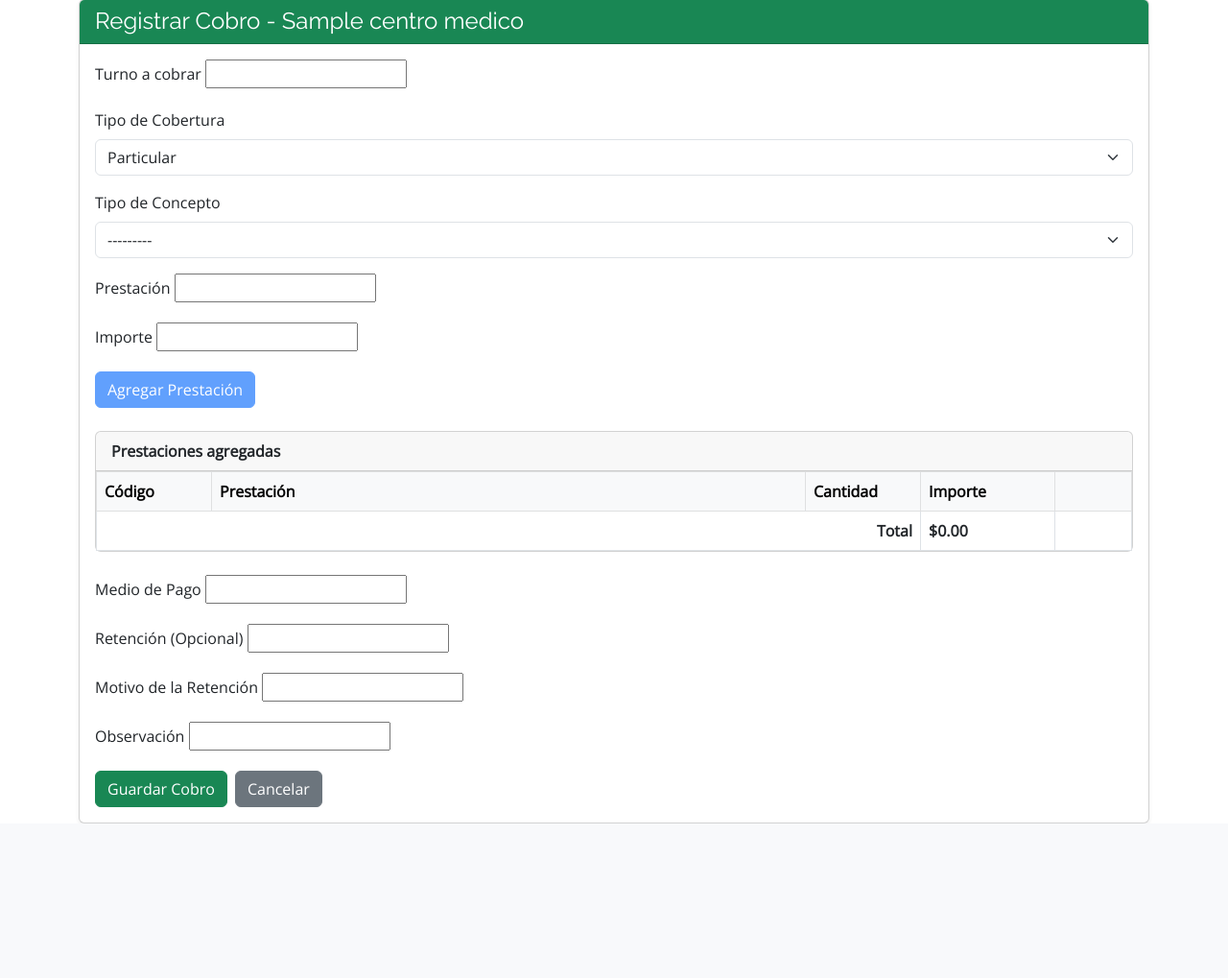
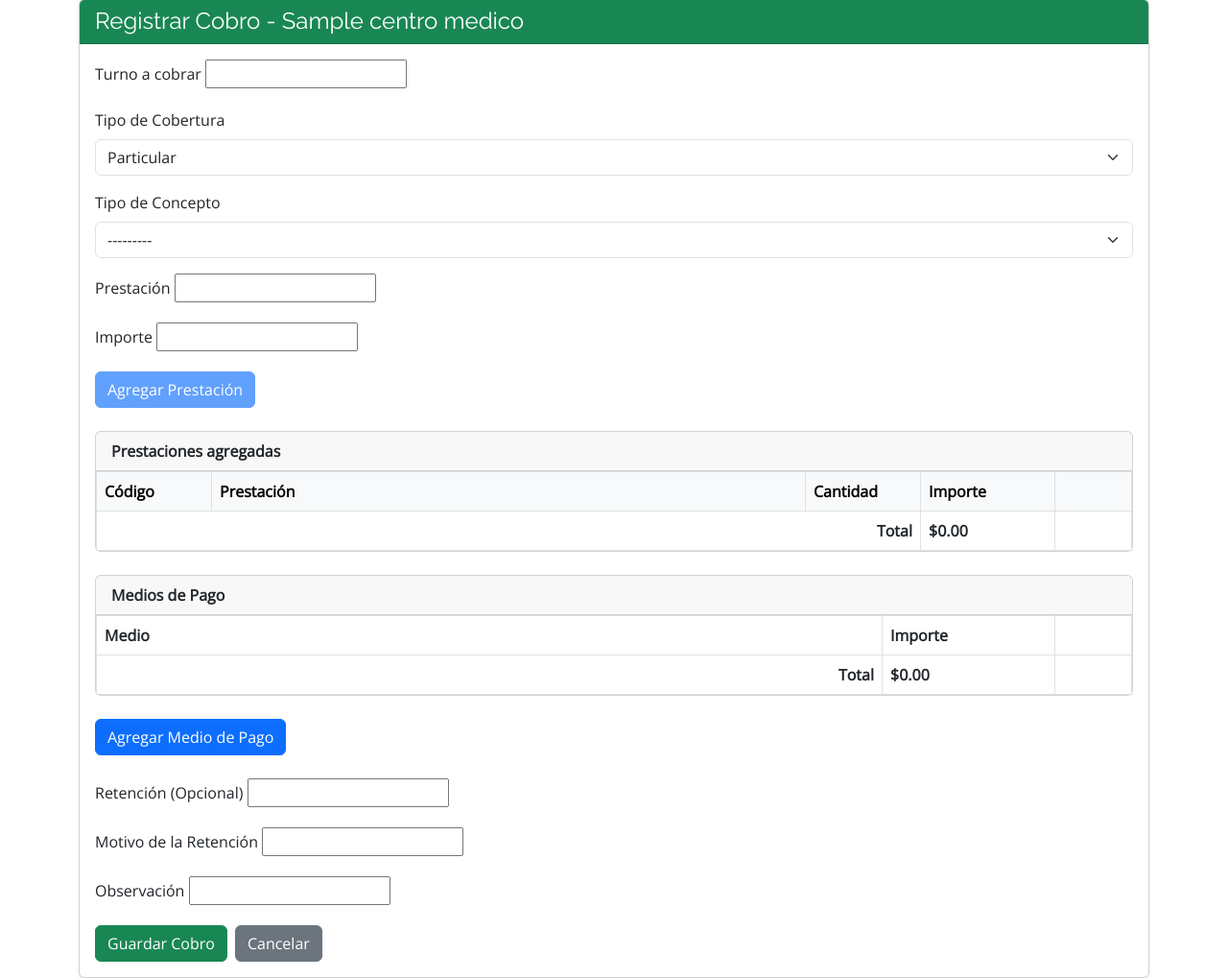
Before and after one commit to Santoni07/SanMartinConsultorio, a Django app: template caja/templates/caja/registrar_cobro.html in a window 1280 px wide. Shown: the part 165-1184 px from the top of the page at 96% size. Before the commit the page ends 1023 px from the top, so only its background shows below. Run offline with Django 5.2, Linux system fonts and the light colour scheme; the template is opened without the code that fills it: most values are stand-ins (such as "Sample title", 1, 10 or a date in 2020); form fields are guessed from the names that the template uses; lists and menus that the app fills with data are empty; some libraries are stand-ins or nearby versions.

Commit message:
(feat) Separar javascript de registrar cobro

```diff
--- /dev/null
+++ b/caja/static/caja/js/registrar_cobro.js
@@ -0,0 +1,12 @@
+/*
+========================================================
+ Centro Médico San Martín
+ Registrar Cobro
+========================================================
+*/
+
+document.addEventListener("DOMContentLoaded", function () {
+
+    console.log("Registrar Cobro inicializado.");
+
+});
--- a/caja/templates/caja/registrar_cobro.html
+++ b/caja/templates/caja/registrar_cobro.html
@@ -229,15 +229,92 @@
                 <!-- MEDIO DE PAGO -->
                 <!-- ========================= -->
 
-                <div class="mb-3">
+               <div class="card mb-4">
 
-                    <label class="form-label">
-                        Medio de Pago
-                    </label>
+    <div class="card-header">
 
-                    {{ form.medio_pago }}
+        <strong>
 
-                </div>
+            Medios de Pago
+
+        </strong>
+
+    </div>
+
+    <div class="card-body p-0">
+
+        <table
+            class="table table-bordered table-hover mb-0"
+            id="tabla_medios_pago">
+
+            <thead>
+
+                <tr>
+
+                    <th>
+                        Medio
+                    </th>
+
+                    <th style="width:180px">
+                        Importe
+                    </th>
+
+                    <th style="width:80px"></th>
+
+                </tr>
+
+            </thead>
+
+            <tbody>
+
+            </tbody>
+
+            <tfoot>
+
+                <tr>
+
+                    <th class="text-end">
+
+                        Total
+
+                    </th>
+
+                    <th id="total_medios">
+
+                        $0.00
+
+                    </th>
+
+                    <th></th>
+
+                </tr>
+
+            </tfoot>
+
+        </table>
+
+    </div>
+
+</div>
+
+<div class="mb-4">
+
+    <button
+    type="button"
+    class="btn btn-primary"
+    data-bs-toggle="modal"
+    data-bs-target="#modalMedioPago">
+
+    Agregar Medio de Pago
+
+</button>
+
+</div>
+
+<input
+    type="hidden"
+    id="medios_pago_json"
+    name="medios_pago_json">
 
                 <!-- ========================= -->
                 <!-- RETENCIÓN -->
@@ -314,262 +391,116 @@
     </div>
 
 </div>
+<!-- ========================================= -->
+<!-- MODAL MEDIO DE PAGO -->
+<!-- ========================================= -->
 
-<!-- ================================================= -->
-<!-- CARGAR PRESTACIONES SEGÚN TIPO -->
-<!-- ================================================= -->
+<div
+    class="modal fade"
+    id="modalMedioPago"
+    tabindex="-1"
+>
 
-<script>
+    <div class="modal-dialog">
 
-document.addEventListener('DOMContentLoaded', function () {
+        <div class="modal-content">
 
-    const tipo = document.getElementById('tipo_concepto');
+            <div class="modal-header bg-primary text-white">
 
-    const prestacion = document.getElementById('id_concepto_facturacion');
+                <h5 class="modal-title">
 
-    tipo.addEventListener('change', function () {
+                    Agregar Medio de Pago
 
-        prestacion.innerHTML =
-            '<option value="">---------</option>';
+                </h5>
 
-        document.getElementById(
-            'id_importe_particular'
-        ).value = "";
+                <button
+                    type="button"
+                    class="btn-close btn-close-white"
+                    data-bs-dismiss="modal"
+                ></button>
 
-        if (!this.value)
-            return;
+            </div>
 
-        fetch(
-            "{% url 'ajax_prestaciones' %}?tipo=" + this.value
-        )
+            <div class="modal-body">
 
-        .then(response => response.json())
+                <div class="mb-3">
 
-        .then(data => {
+                    <label class="form-label">
 
-            data.forEach(function(item){
+                        Medio de Pago
 
-                let option = document.createElement('option');
+                    </label>
 
-                option.value = item.id;
+                    <select
+                        class="form-select"
+                        id="medio_pago_modal"
+                    >
 
-                option.textContent = item.nombre;
+                        <option value="">
+                            ---------
+                        </option>
 
-                prestacion.appendChild(option);
+                        {% for medio in form.fields.medio_pago.queryset %}
 
-            });
+                            <option value="{{ medio.id }}">
+                                {{ medio.nombre }}
+                            </option>
 
-        });
+                        {% endfor %}
 
-    });
+                    </select>
 
-});
+                </div>
 
-</script>
+                <div class="mb-3">
 
-<!-- ================================================= -->
-<!-- TRAER IMPORTE AUTOMÁTICAMENTE -->
-<!-- ================================================= -->
+                    <label class="form-label">
 
-<script>
+                        Importe
 
-document.addEventListener('DOMContentLoaded', function () {
+                    </label>
 
-    const prestacion = document.getElementById(
-        'id_concepto_facturacion'
-    );
+                    <input
+                        type="number"
+                        step="0.01"
+                        class="form-control"
+                        id="importe_medio_modal"
+                    >
 
-    const importe = document.getElementById(
-        'id_importe_particular'
-    );
+                </div>
 
-    prestacion.addEventListener('change', function () {
+            </div>
 
-        if (!this.value){
+            <div class="modal-footer">
 
-            importe.value = "";
+                <button
+                    type="button"
+                    class="btn btn-secondary"
+                    data-bs-dismiss="modal"
+                >
+                    Cancelar
+                </button>
 
-            return;
+                <button
+                    type="button"
+                    class="btn btn-primary"
+                    id="guardar_medio_pago"
+                >
+                    Agregar
+                </button>
 
-        }
+            </div>
 
-        fetch(
-            "{% url 'ajax_importe_prestacion' %}?concepto_id=" + this.value
-        )
+        </div>
 
-        .then(response => response.json())
+    </div>
 
-        .then(data => {
+</div>
 
-            importe.value = data.importe;
 
-        });
+{% load static %}
 
-    });
+<script src="{% static 'caja/js/registrar_cobro.js' %}"></script>
 
-});
-
-</script>
-
-<script>
-
-document.addEventListener("DOMContentLoaded", function () {
-
-    const btnAgregar = document.getElementById("btn_agregar_prestacion");
-
-    const prestacion = document.getElementById("id_concepto_facturacion");
-
-    const importe = document.getElementById("id_importe_particular");
-
-    const tabla = document.querySelector(
-        "#tabla_prestaciones tbody"
-    );
-
-    const total = document.getElementById(
-        "total_general"
-    );
-
-    let prestaciones = [];
-
-    // ==========================================
-    // HABILITAR BOTÓN
-    // ==========================================
-
-    prestacion.addEventListener("change", function () {
-
-        btnAgregar.disabled = !this.value;
-
-    });
-
-    // ==========================================
-    // AGREGAR PRESTACIÓN
-    // ==========================================
-
-    btnAgregar.addEventListener("click", function () {
-
-        const id = prestacion.value;
-
-        if (!id)
-            return;
-
-        // evitar duplicados
-
-        const existe = prestaciones.find(p => p.id == id);
-
-        if (existe){
-
-            existe.cantidad++;
-
-            renderTabla();
-
-            return;
-
-        }
-
-        const texto =
-            prestacion.options[
-                prestacion.selectedIndex
-            ].text;
-
-        const partes = texto.split(" - ");
-
-        prestaciones.push({
-
-            id: id,
-
-            codigo: partes[0],
-
-            descripcion: partes.slice(1).join(" - "),
-
-            cantidad: 1,
-
-            importe: parseFloat(
-                importe.value || 0
-            )
-
-        });
-
-        renderTabla();
-
-    });
-
-    // ==========================================
-    // RENDER
-    // ==========================================
-
-    function renderTabla(){
-
-        tabla.innerHTML = "";
-
-        let totalGeneral = 0;
-
-        prestaciones.forEach(function(item,index){
-
-            totalGeneral +=
-                item.cantidad * item.importe;
-
-            tabla.innerHTML += `
-
-                <tr>
-
-                    <td>${item.codigo}</td>
-
-                    <td>${item.descripcion}</td>
-
-                    <td class="text-center">
-
-                        ${item.cantidad}
-
-                    </td>
-
-                    <td class="text-end">
-
-                        $ ${(item.cantidad * item.importe).toFixed(2)}
-
-                    </td>
-
-                    <td class="text-center">
-
-                        <button
-                            type="button"
-                            class="btn btn-danger btn-sm"
-                            onclick="eliminarPrestacion(${index})">
-
-                            ×
-
-                        </button>
-
-                    </td>
-
-                </tr>
-
-            `;
-
-        });
-
-        total.innerHTML =
-            "$ " + totalGeneral.toFixed(2);
-
-        document.getElementById(
-    "detalles_json"
-        ).value = JSON.stringify(prestaciones);
-
-    }
-
-    // ==========================================
-    // ELIMINAR
-    // ==========================================
-
-    window.eliminarPrestacion = function(index){
-
-        prestaciones.splice(index,1);
-
-        renderTabla();
-
-    }
-
-});
-
-</script>
 
 {% endblock %}
```
